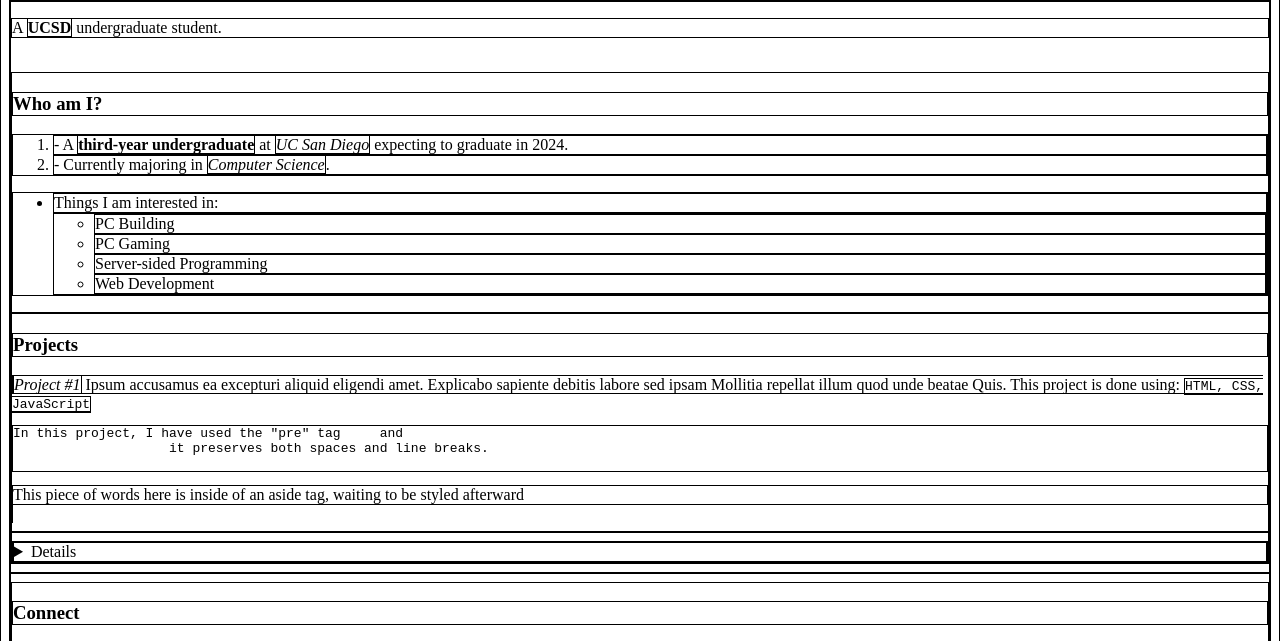
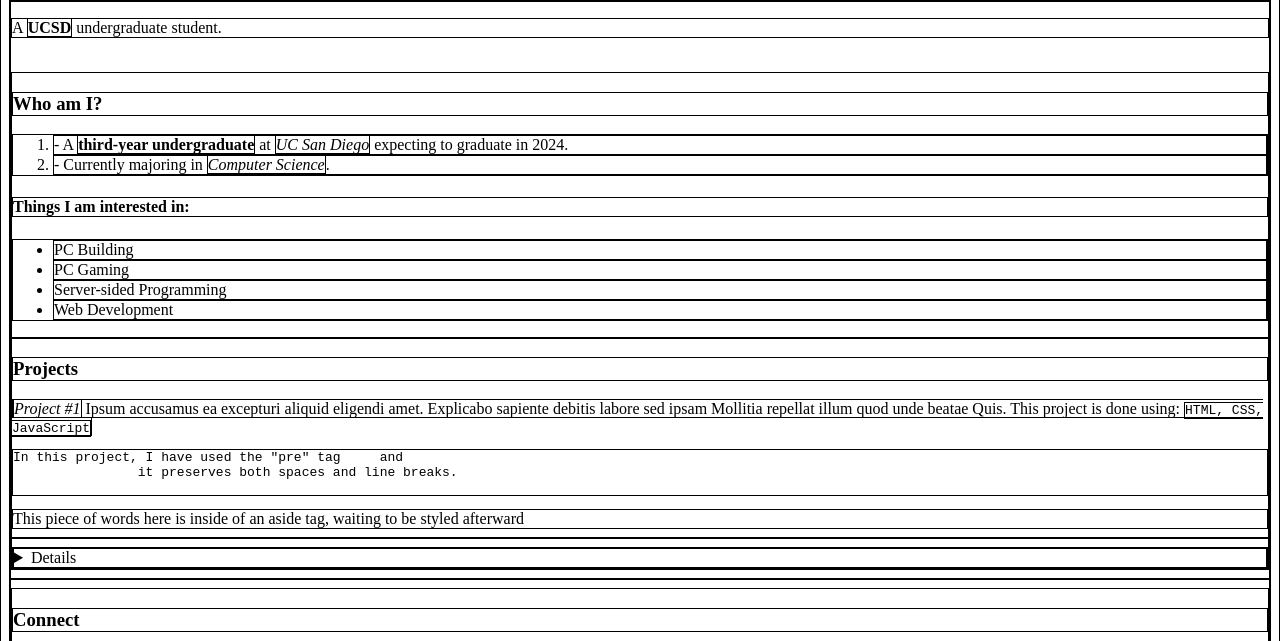
Before and after one commit to Yuxuan-Wu/cse134bhw2, a plain HTML site: page index.html in a window 1280 px wide. Shown: the part 142-783 px from the top of the page. Drawn offline with Linux system fonts and the light colour scheme; files whose address does not match are found by name.

Commit message:
Semantic corrections

```diff
--- a/index.html
+++ b/index.html
@@ -29,14 +29,13 @@
                 <li>- A <b>third-year undergraduate</b> at <em>UC San Diego</em> expecting to graduate in 2024.</li>
                 <li>- Currently majoring in <em>Computer Science</em>.</li>
             </ol>
-            <ul>
-                <li>Things I am interested in:</li>
+
+            <h4>Things I am interested in:</h4>
             <ul>
                 <li>PC Building</li>
                 <li>PC Gaming</li>
                 <li>Server-sided Programming</li>
                 <li>Web Development</li>
-                </ul>
             </ul>
 
         </section>
@@ -48,11 +47,11 @@
                 Ipsum accusamus ea excepturi aliquid eligendi amet. Explicabo sapiente debitis labore sed ipsam Mollitia
                 repellat illum quod unde beatae Quis.
                 This project is done using: <code>HTML, CSS, JavaScript</code>
+            </span>
             <pre>In this project, I have used the "pre" tag     and
                 it preserves both spaces and line breaks.
             </pre>
             <aside>This piece of words here is inside of an aside tag, waiting to be styled afterward</aside>
-            </span>
             <hr>
             <details>
                 <summary>Details</summary>
@@ -157,7 +156,7 @@
         <table>
             <caption>UCSD Student Info:</caption>
             <colgroup>
-                <col span="1" slot="4">
+                <col span="2">
             </colgroup>
             <tr>
                 <th>Student Name</th>
```
Lines whose indentation alone changed are shown as unchanged.
